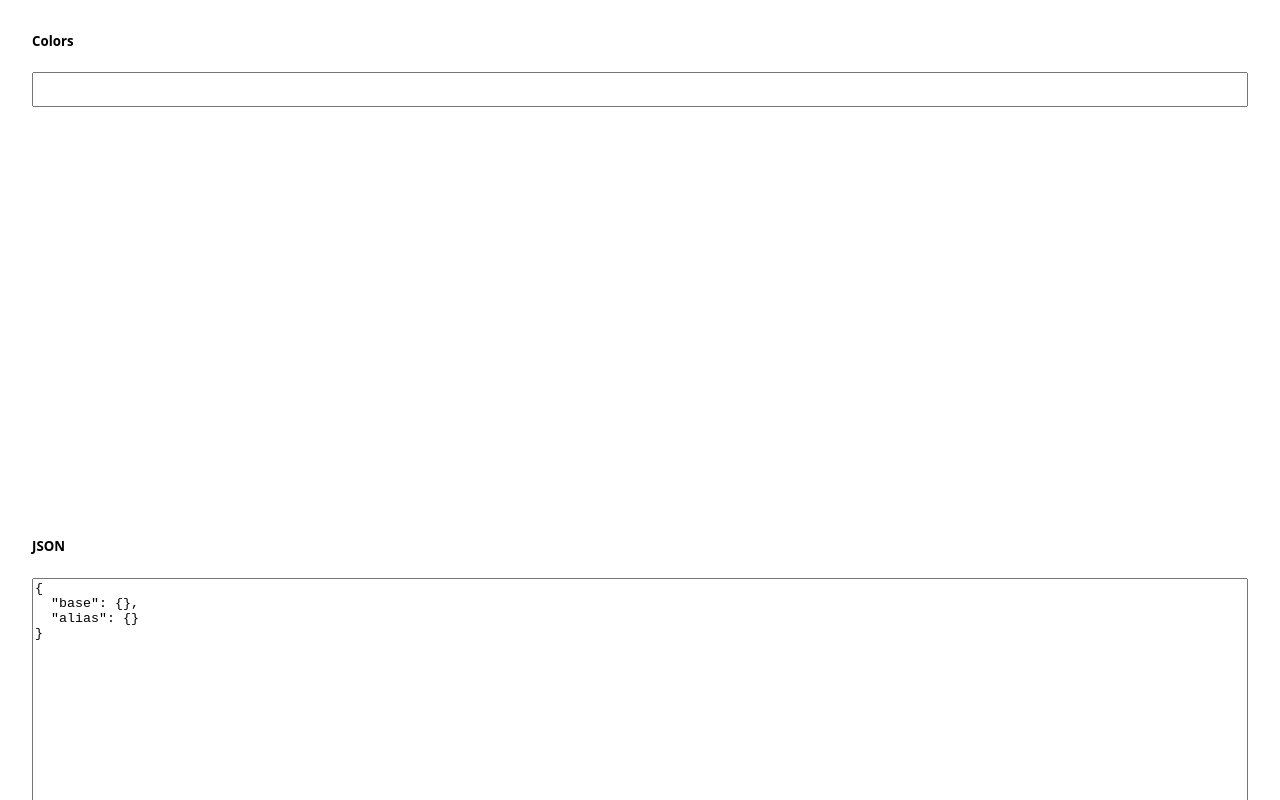
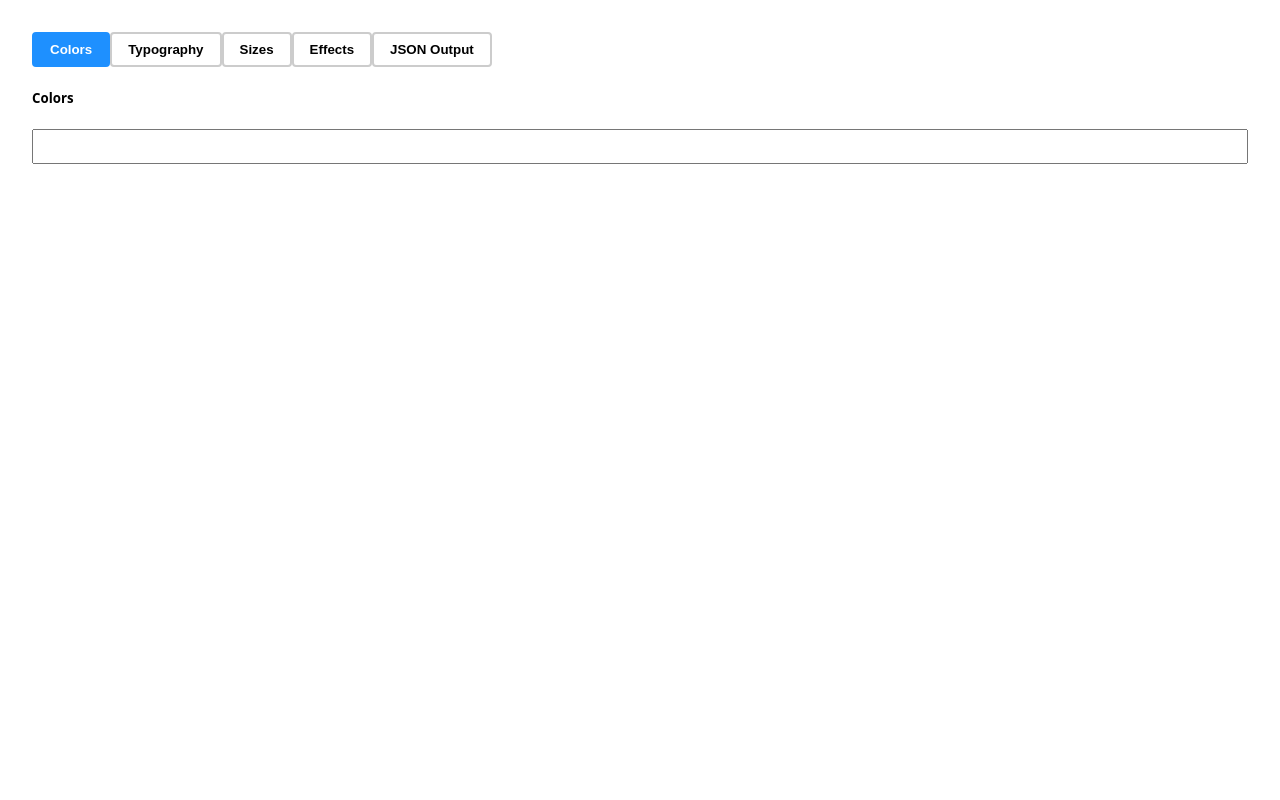
Before and after one commit to andreortiz82/fp-alias-creator, a React app: page / in a window 1280 px wide. Shown: the top 800 px of the page. Built offline with nearby package versions, Linux system fonts and the light colour scheme.

Commit message:
saving file

```diff
--- a/src/app/components/App.tsx
+++ b/src/app/components/App.tsx
@@ -3,10 +3,12 @@ import React, {useState, useEffect} from 'react';
 import StyleDetails from './StyleDetails';
 import StyleListing from './StyleListing';
 import StyleJson from './StyleJson';
+import Navigation from './Navigation';
 
 declare function require(path: string): any;
 
 const App = ({}) => {
+    const [currentTab, setCurrentTab] = useState('colors');
     const [colorStyles, setColorStyles] = useState([]);
     const [selectedStyle, setSelectedStyle] = useState(null);
     const [styleAlias, setStyleAlias] = React.useState('');
@@ -25,16 +27,38 @@ const App = ({}) => {
         };
     }, []);
 
-    const currentView = (style) => {
-        if (style === null) {
+    const currentView = (view) => {
+        switch (view) {
+            case 'colors':
+                return <StyleListing setSelectedStyle={setSelectedStyle} title="Colors" collection={colorStyles} />;
+                break;
+            case 'typography':
+                return <div>{view}</div>;
+                break;
+            case 'sizes':
+                return <div>{view}</div>;
+                break;
+            case 'effects':
+                return <div>{view}</div>;
+                break;
+            default:
+                return <StyleJson value={colorStyles} />;
+                break;
+        }
+    };
+
     return (
         <div>
-                    <StyleListing setSelectedStyle={setSelectedStyle} title="Colors" collection={colorStyles} />
-                    <StyleJson value={colorStyles} />
+            <Navigation currentTab={currentTab} setCurrentTab={setCurrentTab} />
+            <div>{currentView(currentTab)}</div>
         </div>
     );
-        } else {
-            return (
+};
+
+export default App;
+
+/*
+
 <div>
     <StyleDetails
         styleAlias={styleAlias}
@@ -43,11 +67,5 @@ const App = ({}) => {
         setStyleAlias={setStyleAlias}
     />
 </div>
-            );
-        }
-    };
 
-    return <div>{currentView(selectedStyle)}</div>;
-};
-
-export default App;
+*/
--- /dev/null
+++ b/src/app/components/Navigation.tsx
@@ -0,0 +1,42 @@
+import * as React from 'react';
+
+const Navigation = ({currentTab, setCurrentTab}) => {
+    return (
+        <div className="navigation">
+            <nav>
+                <button
+                    className={currentTab === 'colors' ? 'active' : 'secondary'}
+                    onClick={() => setCurrentTab('colors')}
+                >
+                    Colors
+                </button>
+                <button
+                    className={currentTab === 'typography' ? 'active' : 'secondary'}
+                    onClick={() => setCurrentTab('typography')}
+                >
+                    Typography
+                </button>
+                <button
+                    className={currentTab === 'sizes' ? 'active' : 'secondary'}
+                    onClick={() => setCurrentTab('sizes')}
+                >
+                    Sizes
+                </button>
+                <button
+                    className={currentTab === 'effects' ? 'active' : 'secondary'}
+                    onClick={() => setCurrentTab('effects')}
+                >
+                    Effects
+                </button>
+                <button
+                    className={currentTab === 'json' ? 'active' : 'secondary'}
+                    onClick={() => setCurrentTab('json')}
+                >
+                    JSON Output
+                </button>
+            </nav>
+        </div>
+    );
+};
+
+export default Navigation;
--- a/src/app/components/StyleJson.tsx
+++ b/src/app/components/StyleJson.tsx
@@ -1,5 +1,5 @@
 import * as React from 'react';
-import {rgbToHex} from '../utils';
+import {rgbToHex, saveFile} from '../utils';
 
 const StyleJson = ({value}) => {
     const cleanString = (s) => {
@@ -40,6 +40,8 @@ const StyleJson = ({value}) => {
     return (
         <div className="style-output">
             <h5>JSON</h5>
+            <p>Save this JSON and run it through Style Dictionary.</p>
+            <button onClick={() => saveFile(JSON.stringify(createOutput(value), null, 2))}>Save</button>
             <div className="json-output">
                 <textarea readOnly value={JSON.stringify(createOutput(value), null, 2)} />
             </div>
--- a/src/app/utils.ts
+++ b/src/app/utils.ts
@@ -1,5 +1,4 @@
 export const rgbToHex = (rgb) => {
-    // Borrowed from
     // https://github.com/Ahmad-Amin/figmaPlugin/blob/f27c57245a51248857df4cf278c5599508c517f2/src/class_functions/classes/classes.js
     let r = rgb.r;
     let g = rgb.g;
@@ -19,3 +18,15 @@ export const rgbToHex = (rgb) => {
     if (b.length == 1) b = '0' + b;
     return `#${r.toUpperCase() + g.toUpperCase() + b.toUpperCase()}`;
 };
+
+export const saveFile = (content) => {
+    // https://stackoverflow.com/questions/34156282/how-do-i-save-json-to-local-text-file
+    let date = new Date();
+    let fileName = `tokens.${date[Symbol.toPrimitive]('number')}.json`;
+
+    var a = document.createElement('a');
+    var file = new Blob([content], {type: 'text/plain'});
+    a.href = URL.createObjectURL(file);
+    a.download = fileName;
+    a.click();
+};
```
Also changed, not shown: src/plugin/controller.ts (+0 -8 lines). Lines whose indentation alone changed are shown as unchanged.
